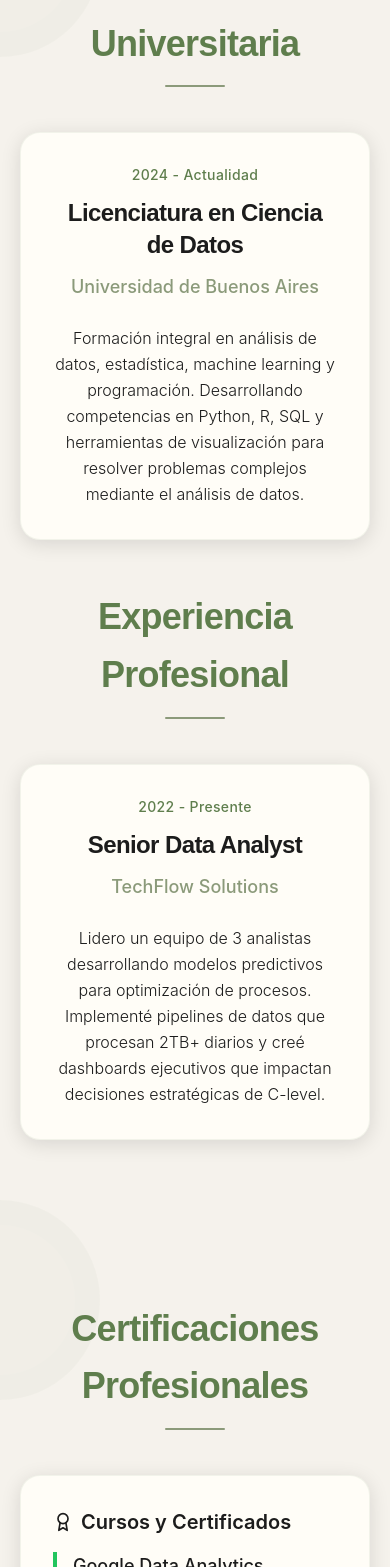
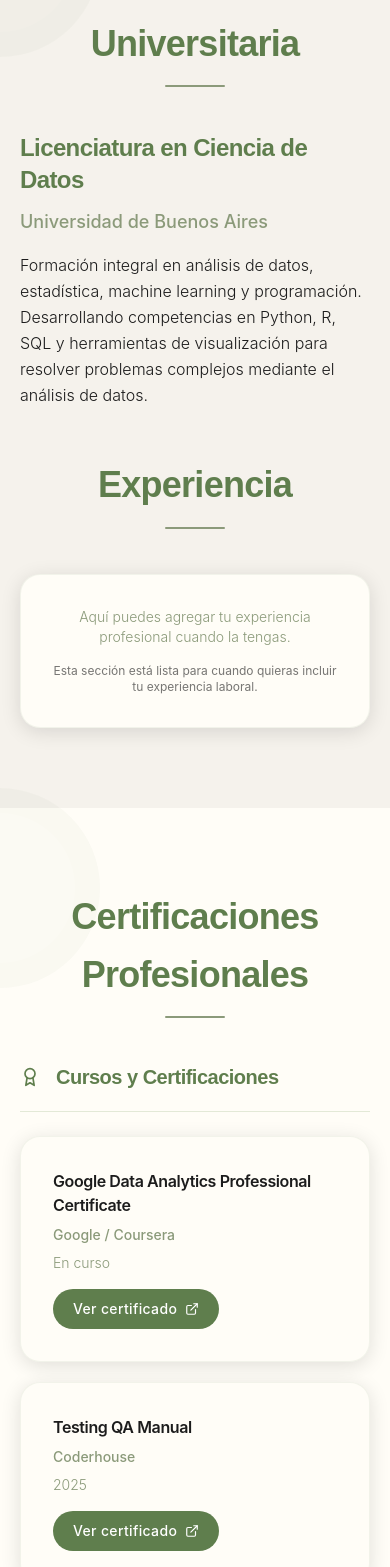
Before and after one commit to CodeByAgus/Portfolio-data, a React (Vite) app: page / in a window 390 px wide. Shown: the part 4821-6388 px from the top of the page. Built offline with nearby package versions, Linux system fonts and the light colour scheme.

Commit message:
Updated App.tsx

```diff
--- a/src/App.tsx
+++ b/src/App.tsx
@@ -3,8 +3,7 @@ import Navbar from './components/Navbar';
 import Hero from './components/Hero';
 import Skills from './components/Skills';
 import Projects from './components/Projects';
-import Experience from './components/Experience';
-import Education, { UniversityEducation } from './components/Education';
+import Education from './components/Education';
 import Contact from './components/Contact';
 import Footer from './components/Footer';
 
@@ -37,27 +36,6 @@ function App() {
       <Hero />
       <Skills />
       <Projects />
-
-      {/* Combined Experience and University Education Section */}
-      <section id="experience-education" className="section relative" style={{ background: 'var(--soft-lavender)' }}>
-        <div className="geometric-bg"></div>
-        <div className="container">
-          <div className="grid grid-cols-1 md:grid-cols-2 gap-12">
-            {/* Left Column - University Education */}
-            <div>
-              <h2 className="section-title text-left mb-8">Educación Universitaria</h2>
-              <UniversityEducation />
-            </div>
-
-            {/* Right Column - Experience */}
-            <div>
-              <h2 className="section-title text-left mb-8">Experiencia Profesional</h2>
-              <Experience />
-            </div>
-          </div>
-        </div>
-      </section>
-
       <Education />
       <Contact />
       <Footer />
--- a/src/components/Education.tsx
+++ b/src/components/Education.tsx
@@ -1,98 +1,173 @@
 import React from 'react';
 import { ExternalLink, Award } from 'lucide-react';
 
-// 👉 Este componente se usará en la sección combinada de experiencia y educación
-export const UniversityEducation: React.FC = () => {
+const UniversityEducation: React.FC = () => {
   return (
-    <div className="card-minimal w-full">
-      <div className="text-center">
-        <div className="font-medium text-sm mb-3 tracking-wide" style={{ color: 'var(--primary-green)' }}>
-          2024 - Actualidad
-        </div>
+    <div>
+      <h3 className="section-title text-left mb-8">Educación Universitaria</h3>
 
-        <h3
-          className="text-2xl mb-3 font-semibold tracking-tight"
+      <div className="space-y-6">
+        <div>
+          <h4 className="text-2xl mb-3 font-semibold tracking-tight"
               style={{
-            color: 'var(--charcoal-text)',
-            fontFamily: "'Space Grotesk', sans-serif",
-          }}
-        >
+                color: 'var(--primary-green)',
+                fontFamily: "'Space Grotesk', sans-serif"
+              }}>
             Licenciatura en Ciencia de Datos
-        </h3>
+          </h4>
 
-        <div className="font-medium mb-6 text-lg" style={{ color: 'var(--secondary-green)' }}>
+          <div className="font-medium mb-4 text-lg"
+               style={{ color: 'var(--secondary-green)' }}>
             Universidad de Buenos Aires
           </div>
 
-        <p className="leading-relaxed text-base font-light" style={{ color: 'var(--charcoal-text)' }}>
+          <p className="leading-relaxed text-base font-light"
+             style={{ color: 'var(--charcoal-text)' }}>
             Formación integral en análisis de datos, estadística, machine learning y programación.
             Desarrollando competencias en Python, R, SQL y herramientas de visualización para
             resolver problemas complejos mediante el análisis de datos.
           </p>
         </div>
       </div>
+    </div>
   );
 };
 
-// 👉 Este componente se mantiene como sección separada para certificaciones
+const ExperienceSection: React.FC = () => {
+  return (
+    <div>
+      <h3 className="section-title text-left mb-8">Experiencia</h3>
+
+      <div className="card-minimal">
+        <div className="text-center">
+          <p className="text-sm font-light mb-4"
+             style={{ color: 'var(--secondary-green)' }}>
+            Aquí puedes agregar tu experiencia profesional cuando la tengas.
+          </p>
+
+          <p className="text-xs opacity-60"
+             style={{ color: 'var(--charcoal-text)' }}>
+            Esta sección está lista para cuando quieras incluir tu experiencia laboral.
+          </p>
+        </div>
+      </div>
+    </div>
+  );
+};
+
 const Education: React.FC = () => {
   const certifications = [
     {
       title: 'Google Data Analytics Professional Certificate',
       institution: 'Google / Coursera',
       year: 'En curso',
-      link: 'https://www.coursera.org/professional-certificates/google-data-analytics',
+      link: 'https://www.coursera.org/professional-certificates/google-data-analytics'
     },
     {
       title: 'Testing QA Manual',
       institution: 'Coderhouse',
-      year: '2023',
-      link: 'https://www.coderhouse.com/certificados/qa-manual',
+      year: '2025',
+      link: 'https://www.coderhouse.com'
     },
     {
       title: 'Programación Inicial con Python',
       institution: 'Talento Tech',
-      year: '2023',
-      link: 'https://talentotech.ar/python-inicial',
+      year: '2025',
+      link: 'https://www.talentotech.gob.ar'
     },
     {
       title: 'Excel de Básico a Experto',
       institution: 'Udemy',
-      year: '2022',
-      link: 'https://www.udemy.com/course/excel-basico-a-avanzado/',
-    },
+      year: '2025',
+      link: 'https://www.udemy.com'
+    }
   ];
 
   return (
-    <section id="education" className="section relative" style={{ background: 'var(--soft-lavender)' }}>
-      <div className="geometric-bg" />
+    <>
+      {/* Sección de Educación y Experiencia en dos columnas */}
+      <section id="education-experience" className="section relative"
+               style={{ background: 'var(--soft-lavender)' }}>
+        <div className="geometric-bg"></div>
         <div className="container">
-        <h2 className="section-title">Certificaciones Profesionales</h2>
-        <div className="card-minimal w-full">
-          <h3 className="text-xl font-semibold mb-4 flex items-center gap-2">
-            <Award size={20} /> Cursos y Certificados
-          </h3>
-          <ul className="space-y-4">
-            {certifications.map((cert, index) => (
-              <li key={index} className="border-l-4 pl-4 border-green-500">
-                <div className="text-lg font-medium">{cert.title}</div>
-                <div className="text-sm text-gray-600">
-                  {cert.institution} — {cert.year}
-                </div>
-                <a
-                  href={cert.link}
-                  target="_blank"
-                  rel="noopener noreferrer"
-                  className="text-green-600 hover:underline flex items-center gap-1 text-sm"
-                >
-                  Ver certificado <ExternalLink size={14} />
-                </a>
-              </li>
-            ))}
-          </ul>
+          <div className="grid grid-cols-1 md:grid-cols-2 gap-12">
+            {/* Columna izquierda - Educación Universitaria */}
+            <UniversityEducation />
+
+            {/* Columna derecha - Experiencia */}
+            <ExperienceSection />
           </div>
         </div>
       </section>
+
+      {/* Sección de Certificaciones */}
+      <section id="certifications" className="section relative">
+        <div className="geometric-bg"></div>
+        <div className="container">
+          <h2 className="section-title">Certificaciones Profesionales</h2>
+
+          <div className="max-w-4xl mx-auto">
+            {/* Category Header */}
+            <div className="flex items-center gap-4 pb-5 border-b mb-6"
+                 style={{ borderColor: 'var(--light-sage)' }}>
+              <div style={{ color: 'var(--primary-green)' }}>
+                <Award size={20} />
+              </div>
+              <h3 className="text-xl font-semibold tracking-tight"
+                  style={{
+                    color: 'var(--primary-green)',
+                    fontFamily: "'Space Grotesk', sans-serif"
+                  }}>
+                Cursos y Certificaciones
+              </h3>
+            </div>
+
+            {/* Items List */}
+            <div className="space-y-5">
+              {certifications.map((item, itemIndex) => (
+                <div key={itemIndex}
+                     className="card-minimal flex flex-col md:flex-row md:items-center justify-between gap-4">
+
+                  {/* Left side - Title and Institution */}
+                  <div className="flex-1">
+                    <h4 className="font-semibold text-base mb-2 tracking-tight"
+                        style={{ color: 'var(--charcoal-text)' }}>
+                      {item.title}
+                    </h4>
+                    <div className="flex flex-col sm:flex-row sm:items-center gap-2 text-sm font-light">
+                      <span style={{ color: 'var(--secondary-green)' }} className="font-medium">
+                        {item.institution}
+                      </span>
+                      <span className="hidden sm:inline" style={{ color: 'var(--secondary-green)' }}>
+                        •
+                      </span>
+                      <span style={{ color: 'var(--secondary-green)' }}>
+                        {item.year}
+                      </span>
+                    </div>
+                  </div>
+
+                  {/* Right side - Link */}
+                  <div className="flex-shrink-0">
+                    <a href={item.link}
+                       target="_blank"
+                       rel="noopener noreferrer"
+                       className="inline-flex items-center gap-2 px-5 py-2.5 rounded-full text-sm font-medium transition-all duration-300 hover:transform hover:-translate-y-1 hover:shadow-lg tracking-wide"
+                       style={{
+                         background: 'var(--primary-green)',
+                         color: 'white'
+                       }}>
+                      <span>Ver certificado</span>
+                      <ExternalLink size={14} />
+                    </a>
+                  </div>
+                </div>
+              ))}
+            </div>
+          </div>
+        </div>
+      </section>
+    </>
   );
 };
 
--- a/src/components/Experience.tsx
+++ /dev/null
@@ -1,36 +0,0 @@
-import React from 'react';
-
-const Experience: React.FC = () => {
-  return (
-    <div className="card-minimal w-full">
-      <div className="text-center">
-        <div className="font-medium text-sm mb-3 tracking-wide"
-             style={{ color: 'var(--primary-green)' }}>
-          2022 - Presente
-        </div>
-
-        <h3 className="text-2xl mb-3 font-semibold tracking-tight"
-            style={{
-              color: 'var(--charcoal-text)',
-              fontFamily: "'Space Grotesk', sans-serif"
-            }}>
-          Senior Data Analyst
-        </h3>
-
-        <div className="font-medium mb-6 text-lg"
-             style={{ color: 'var(--secondary-green)' }}>
-          TechFlow Solutions
-        </div>
-
-        <p className="leading-relaxed text-base font-light"
-           style={{ color: 'var(--charcoal-text)' }}>
-          Lidero un equipo de 3 analistas desarrollando modelos predictivos para optimización
-          de procesos. Implementé pipelines de datos que procesan 2TB+ diarios y creé
-          dashboards ejecutivos que impactan decisiones estratégicas de C-level.
-        </p>
-      </div>
-    </div>
-  );
-};
-
-export default Experience;
```
Lines whose indentation alone changed are shown as unchanged.
